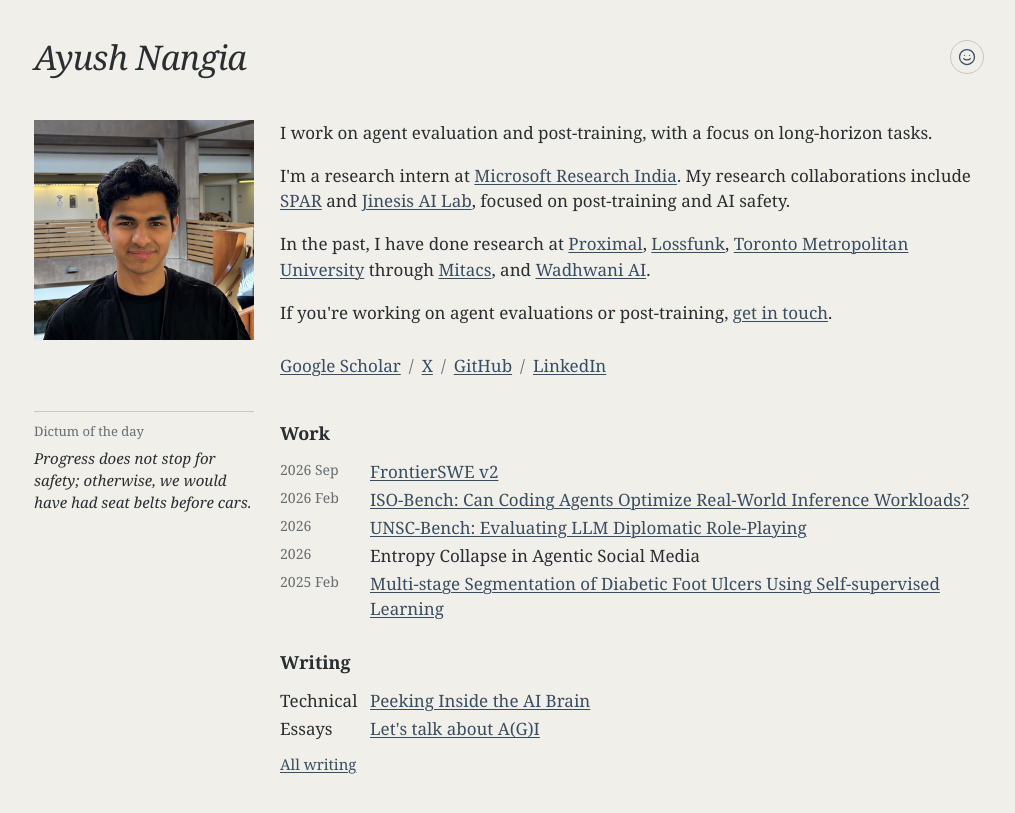
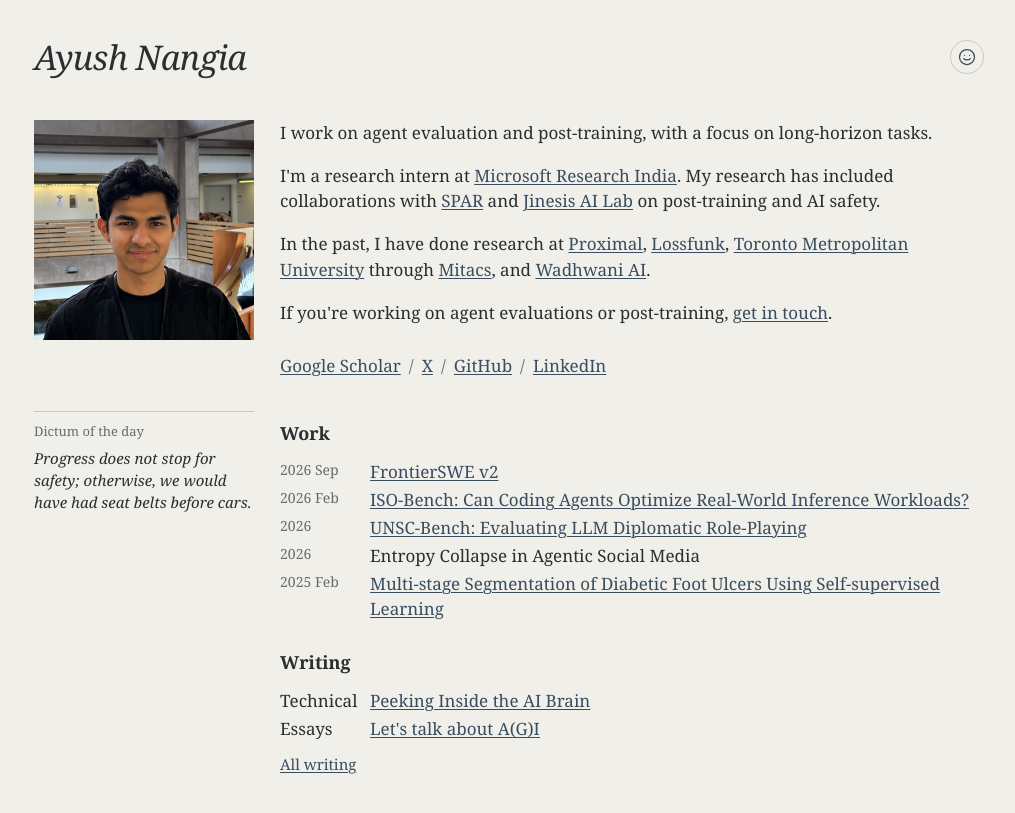
Before and after one commit to ayushnangia/ayushnangia.github.io, a Jekyll site: the page built from index.html, in a window 1280 px wide. Shown: the top 813 px of the page, without its empty margins (131-1146 px from the left). Built offline with Jekyll 4.4.1, drawn with Linux system fonts in a browser that asks for light colours.

Commit message:
Update research collaboration sentence

```diff
--- a/index.html
+++ b/index.html
@@ -33,7 +33,7 @@
       <img class="portrait" id="portrait" src="images/ayush-serious.jpg" alt="Portrait of Ayush Nangia" width="220" height="220">
       <div class="bio">
         <p>I work on agent evaluation and post-training, with a focus on long-horizon tasks.</p>
-        <p>I'm a research intern at <a href="https://www.microsoft.com/en-us/research/lab/microsoft-research-india/">Microsoft Research India</a>. My research collaborations include <a href="https://www.sparai.org/">SPAR</a> and <a href="https://zhijing-jin.com/home/">Jinesis AI Lab</a>, focused on post-training and AI safety.</p>
+        <p>I'm a research intern at <a href="https://www.microsoft.com/en-us/research/lab/microsoft-research-india/">Microsoft Research India</a>. My research has included collaborations with <a href="https://www.sparai.org/">SPAR</a> and <a href="https://zhijing-jin.com/home/">Jinesis AI Lab</a> on post-training and AI safety.</p>
         <p>In the past, I have done research at <a href="https://www.proximal.ai/">Proximal</a>, <a href="https://lossfunk.com/">Lossfunk</a>, <a href="https://www.torontomu.ca/">Toronto Metropolitan University</a> through <a href="https://www.mitacs.ca/our-programs/globalink-research-internship/">Mitacs</a>, and <a href="https://www.wadhwaniai.org/">Wadhwani AI</a>.</p>
         <p>If you're working on agent evaluations or post-training, <a href="mailto:nangia@cs.toronto.edu">get in touch</a>.</p>
         <p class="profiles"><a href="https://scholar.google.com/citations?user=zZe_pMcAAAAJ">Google Scholar</a><span>/</span><a href="https://x.com/vitransformer">X</a><span>/</span><a href="https://github.com/ayushnangia">GitHub</a><span>/</span><a href="https://www.linkedin.com/in/ayush-nangia/">LinkedIn</a></p>
```
